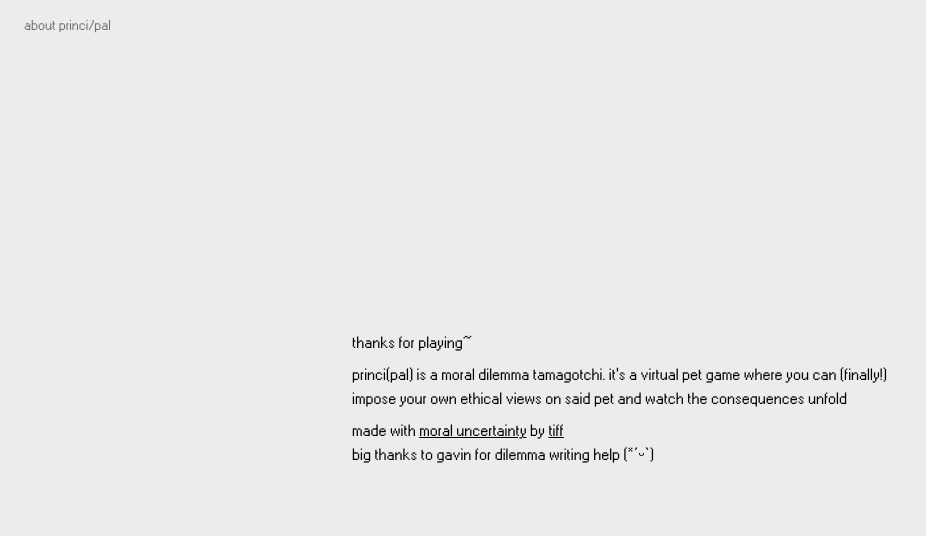
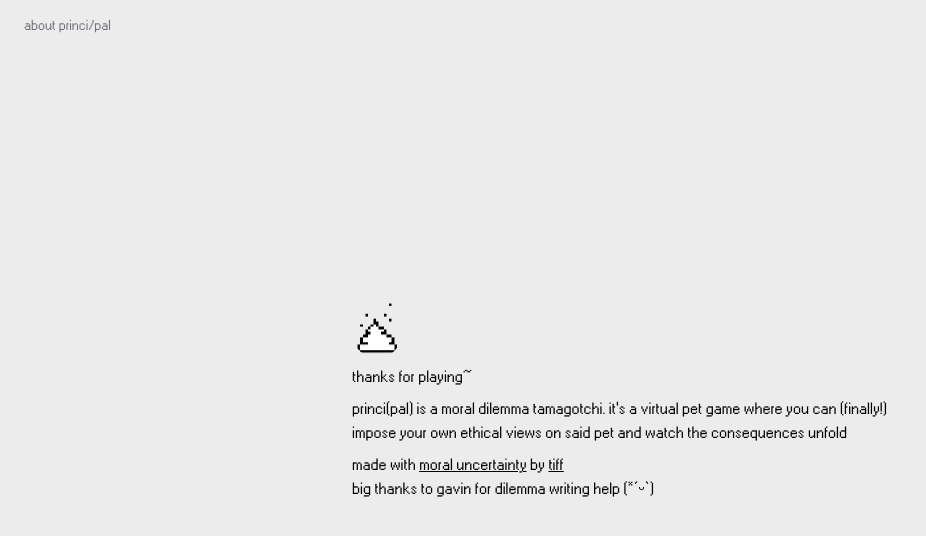
Before and after one commit to cnnmon/moral-dilemma-tamagotchi, a Next.js app: page /about in a window 1280 px wide. Shown: the top 536 px of the page, without its empty margins (0-926 px from the left). Built offline with nearby package versions, Linux system fonts and the light colour scheme; no server answers.

Commit message:
Update page.tsx

```diff
--- a/app/about/page.tsx
+++ b/app/about/page.tsx
@@ -1,9 +1,16 @@
-"use client";
+import Image from "next/image";
 
 export default function About() {
   return (
     <div className="flex flex-col items-center justify-center p-4 sm:p-0 sm:w-xl w-full">
       <div className="flex flex-col gap-2">
+        <Image
+          src="/poo.gif"
+          alt="princi(pal)"
+          width={50}
+          height={50}
+          className="rounded-full"
+        />
         <p>thanks for playing~</p>
         <p>
           princi(pal) is a moral dilemma tamagotchi. it&apos;s a virtual pet
```
